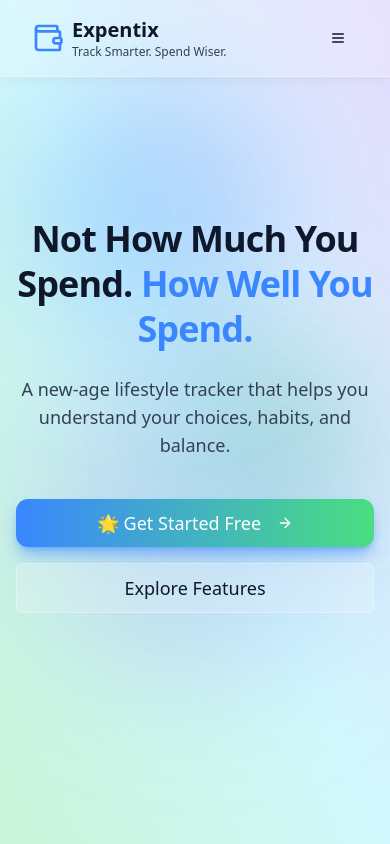
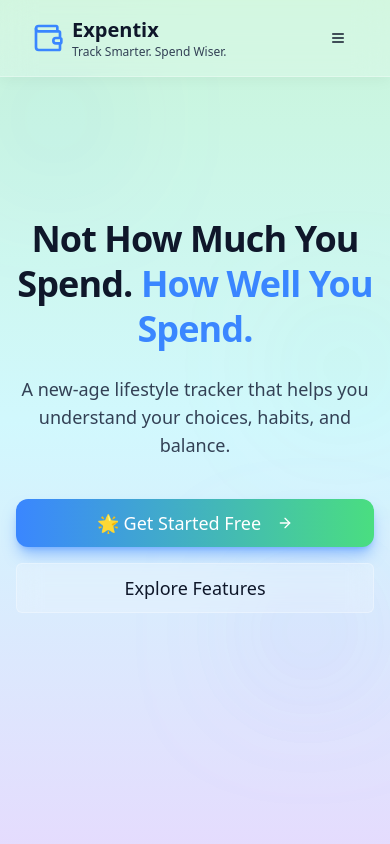
Before and after one commit to harithaaaa-n/Expentix, a React (Vite) app: page / in a window 390 px wide. Shown: the top 844 px of the page. Built offline with nearby package versions, Linux system fonts and the light colour scheme.

Commit message:
[dyad] Added responsive animations and tablet layout refinements. - wrote 2 file(s)

```diff
--- a/src/globals.css
+++ b/src/globals.css
@@ -94,6 +94,10 @@
     @apply bg-background text-foreground;
   }
 
+  html {
+    scroll-behavior: smooth;
+  }
+
   /* Smooth transitions for theme change */
   @media (prefers-reduced-motion: no-preference) {
     html {
@@ -114,3 +118,15 @@
     }
   }
 }
+
+@layer components {
+  .landing-background {
+    @apply fixed inset-0 -z-10 bg-gradient-to-tr from-mint-green/30 via-aqua-blue/30 to-lavender-violet/30 dark:from-deep-slate dark:via-gray-900 dark:to-deep-slate;
+  }
+
+  @media (orientation: portrait) {
+    .landing-background {
+      @apply bg-gradient-to-b;
+    }
+  }
+}
--- a/src/pages/Index.tsx
+++ b/src/pages/Index.tsx
@@ -23,16 +23,16 @@ const Index = () => {
   return (
     <div className="flex flex-col relative overflow-x-hidden">
       {/* Background Gradient Container */}
-      <div className="fixed inset-0 -z-10 bg-gradient-to-tr from-mint-green/30 via-aqua-blue/30 to-lavender-violet/30 dark:from-deep-slate dark:via-gray-900 dark:to-deep-slate">
+      <div className="landing-background">
         {/* Floating Orbs / Blurred Shapes */}
         <motion.div
           initial={{ opacity: 0 }}
           animate={{ opacity: 1 }}
           transition={{ duration: 1.5 }}
         >
-          <div className="absolute top-[10%] left-[5%] w-64 h-64 bg-sky-blue/50 rounded-full mix-blend-multiply filter blur-3xl opacity-50 animate-float animation-delay-2000" />
-          <div className="absolute bottom-[20%] right-[10%] w-80 h-80 bg-lavender-violet/50 rounded-full mix-blend-multiply filter blur-3xl opacity-50 animate-float animation-delay-4000" />
-          <div className="absolute top-[40%] right-[5%] w-48 h-48 bg-mint-green/50 rounded-full mix-blend-multiply filter blur-3xl opacity-50 animate-float animation-delay-6000" />
+          <div className="absolute top-[10%] left-[5%] w-[18vw] h-[18vw] max-w-64 max-h-64 bg-sky-blue/50 rounded-full mix-blend-multiply filter blur-3xl opacity-50 animate-float animation-delay-2000" />
+          <div className="absolute bottom-[20%] right-[10%] w-[22vw] h-[22vw] max-w-80 max-h-80 bg-lavender-violet/50 rounded-full mix-blend-multiply filter blur-3xl opacity-50 animate-float animation-delay-4000" />
+          <div className="absolute top-[40%] right-[5%] w-[15vw] h-[15vw] max-w-48 max-h-48 bg-mint-green/50 rounded-full mix-blend-multiply filter blur-3xl opacity-50 animate-float animation-delay-6000" />
         </motion.div>
       </div>
 
```
